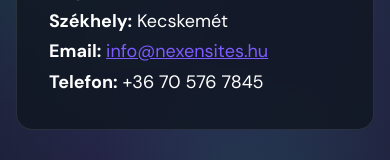
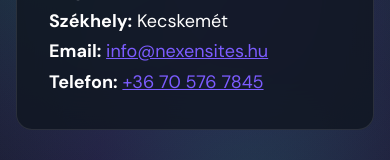
Before and after one commit to verdungimi/nexen-sites, a Next.js app: page /privacy in a window 390 px wide. Shown: the part 412-572 px from the top of the page. Built offline with nearby package versions, Linux system fonts and the light colour scheme.

Commit message:
Make phone number clickable in privacy page

```diff
--- a/app/privacy/page.tsx
+++ b/app/privacy/page.tsx
@@ -34,7 +34,10 @@ export default function PrivacyPage() {
                 info@nexensites.hu
               </a>
               <br />
-              <strong className="text-white">Telefon:</strong> +36 70 576 7845
+              <strong className="text-white">Telefon:</strong>{" "}
+              <a href="tel:+36705767845" className="text-[#7C5CFF] hover:text-[#50AEDF] underline transition-colors">
+                +36 70 576 7845
+              </a>
             </p>
           </section>
 
@@ -110,7 +113,10 @@ export default function PrivacyPage() {
                 info@nexensites.hu
               </a>
               <br />
-              <strong className="text-white">Telefon:</strong> +36 70 576 7845
+              <strong className="text-white">Telefon:</strong>{" "}
+              <a href="tel:+36705767845" className="text-[#7C5CFF] hover:text-[#50AEDF] underline transition-colors">
+                +36 70 576 7845
+              </a>
             </p>
           </section>
 
```
